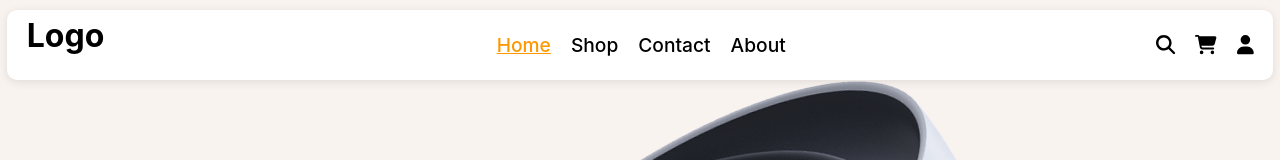
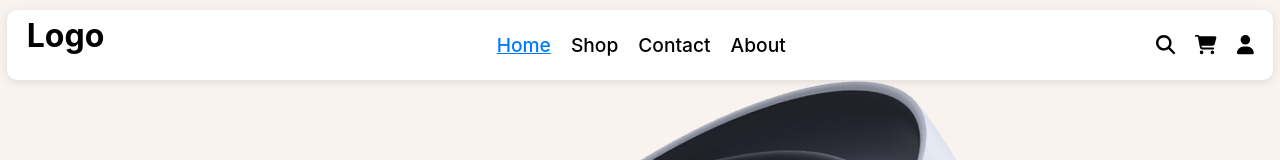
Before and after one commit to kmatej090/Ecommerce, a React (Create React App) app: page / in a window 1280 px wide. In both pictures the pointer is over the link "Home". Shown: the top 160 px of the page. Built offline with nearby package versions, Linux system fonts and the light colour scheme.

Commit message:
Update Navbar.css

```diff
--- a/src/components/nav/Navbar.css
+++ b/src/components/nav/Navbar.css
@@ -52,7 +52,7 @@
 }
 
 .navbar .nav-links ul li a:hover {
-  color: #ff9800;
+  color: #007aff;
   text-decoration: underline;
 }
 
@@ -71,6 +71,6 @@
   margin-left: 20px;
 }
 .navbar .nav-icons ul li a :hover {
-  color: #ff9800;
+  color: #007aff;
   transition: all 0.3s ease;
 }
```
